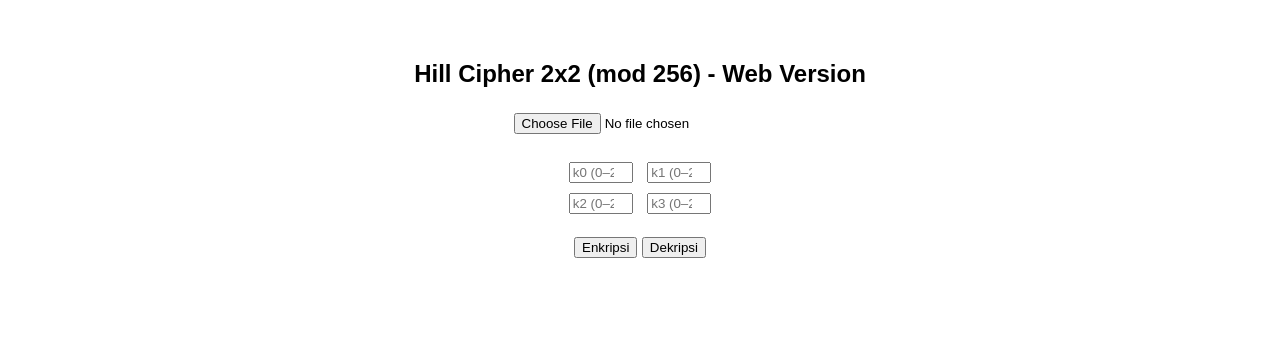
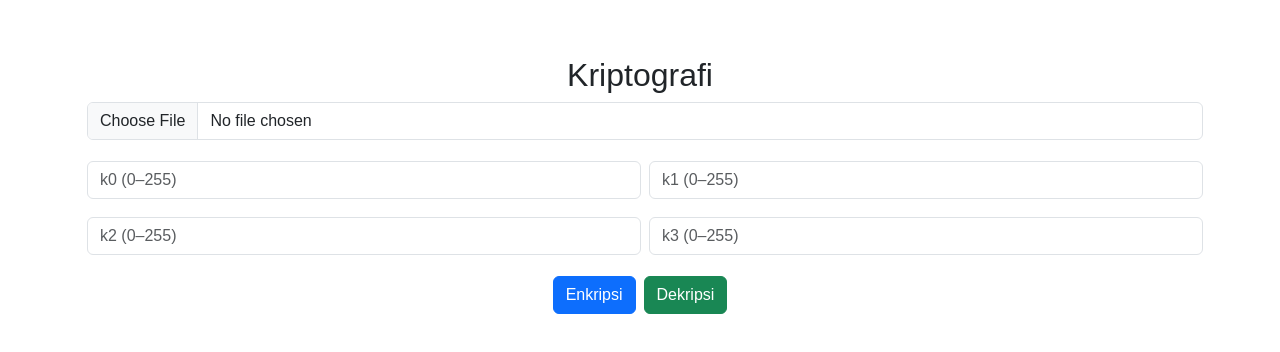
Before and after one commit to fauzulazmi/kriptografi, a plain HTML site: page index.html in a window 1280 px wide. Drawn offline with nearby package versions, Linux system fonts and the light colour scheme.

Commit message:
index.html

```diff
--- a/index.html
+++ b/index.html
@@ -3,22 +3,34 @@
 <head>
   <meta charset="UTF-8">
   <title>Hill Cipher Web</title>
+  <link href="https://cdn.jsdelivr.net/npm/bootstrap@5.3.0/dist/css/bootstrap.min.css" rel="stylesheet">
   <link rel="stylesheet" href="style.css">
 </head>
 <body>
-  <h2>Hill Cipher 2x2 (mod 256) - Web Version</h2>
-
-  <input type="file" id="fileInput"><br><br>
-  <input type="number" id="k0" placeholder="k0 (0–255)" min="0" max="255">
-  <input type="number" id="k1" placeholder="k1 (0–255)" min="0" max="255"><br>
-  <input type="number" id="k2" placeholder="k2 (0–255)" min="0" max="255">
-  <input type="number" id="k3" placeholder="k3 (0–255)" min="0" max="255"><br><br>
-
-  <button onclick="handle('encrypt')">Enkripsi</button>
-  <button onclick="handle('decrypt')">Dekripsi</button>
-
-  <p id="status"></p>
-
-  <script src="script.js"></script>
+  <div class="container mt-4">
+  <h2 class="text-center">Kriptografi</h2>
+  <div class="mb-3">
+    <input type="file" id="fileInput" class="form-control">
+  </div>
+  <div class="row g-2">
+    <div class="col-6">
+      <input type="number" id="k0" class="form-control" placeholder="k0 (0–255)">
+    </div>
+    <div class="col-6">
+      <input type="number" id="k1" class="form-control" placeholder="k1 (0–255)">
+    </div>
+    <div class="col-6">
+      <input type="number" id="k2" class="form-control" placeholder="k2 (0–255)">
+    </div>
+    <div class="col-6">
+      <input type="number" id="k3" class="form-control" placeholder="k3 (0–255)">
+    </div>
+  </div>
+  <div class="d-flex justify-content-center mt-3">
+    <button class="btn btn-primary me-2" onclick="handle('encrypt')">Enkripsi</button>
+    <button class="btn btn-success" onclick="handle('decrypt')">Dekripsi</button>
+  </div>
+  <p class="text-center mt-3 fw-bold" id="status"></p>
+</div>
 </body>
 </html>
```
